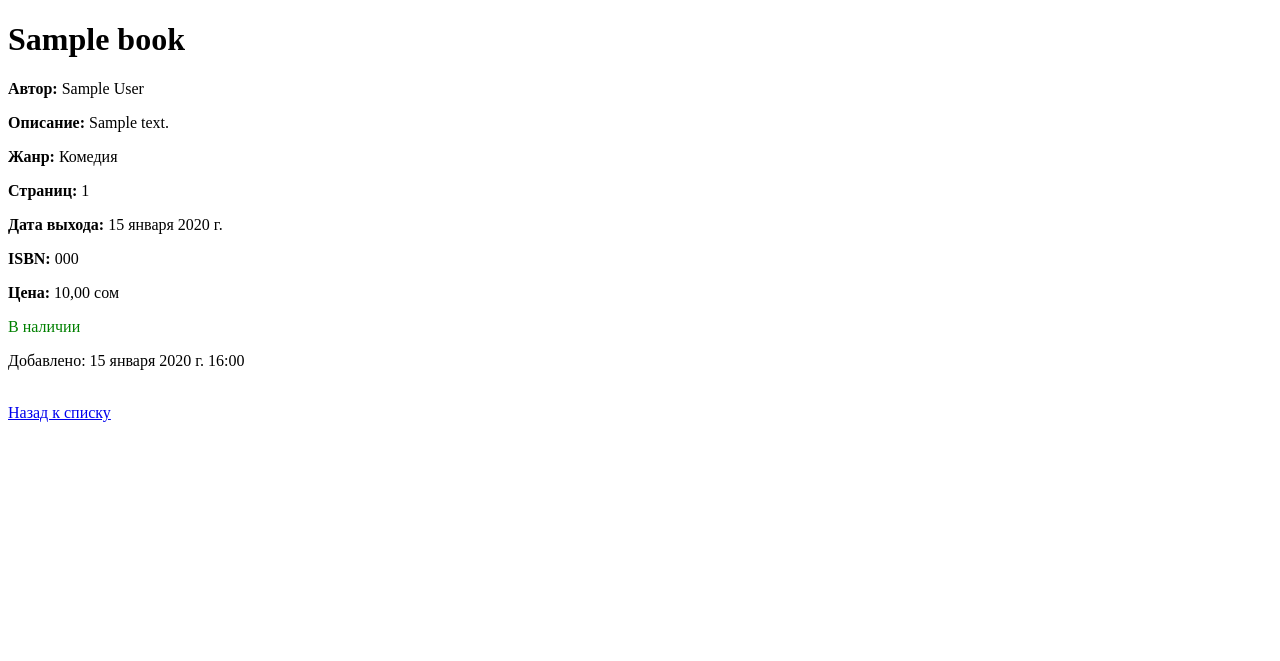
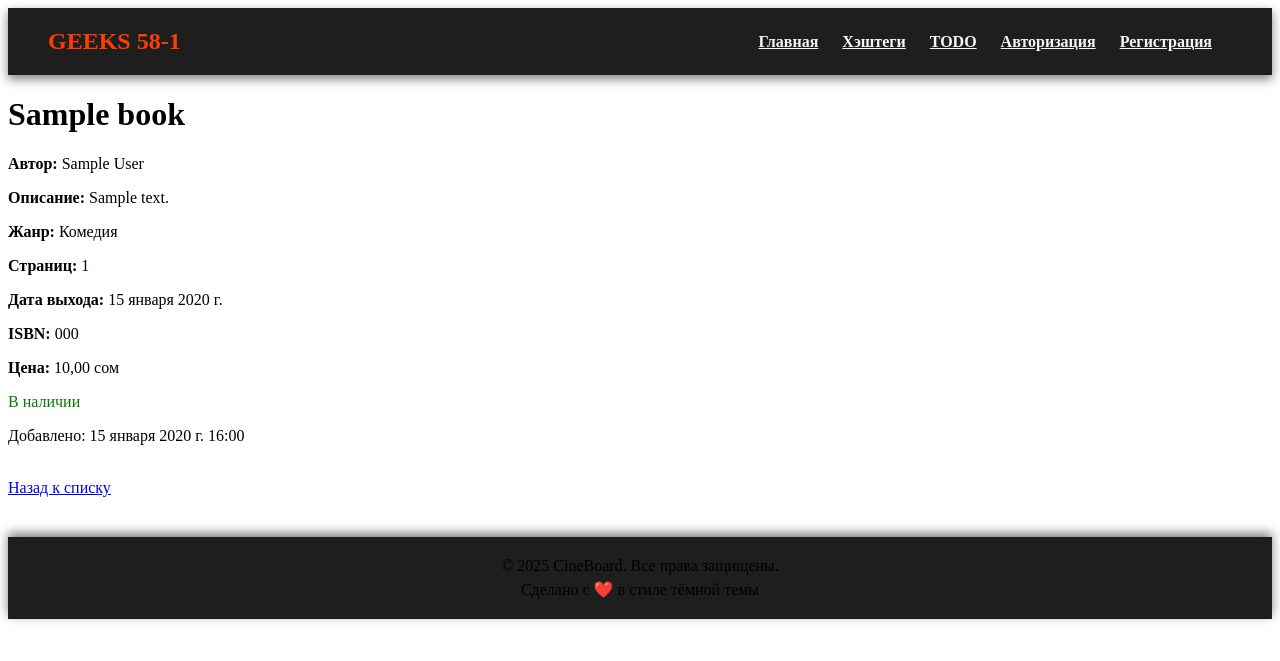
Before and after one commit to Almazbekov8/ThirdMonth, a Django app: page /book_list/1 in a window 1280 px wide. Shown: the top 661 px of the page. Run offline with Django 5.2, Linux system fonts and the light colour scheme; tables that the repository leaves empty hold one stand-in row (values such as "Sample post").

Commit message:
Подключил футер и хедер в бук детейл

```diff
--- a/templates/books/book_detail.html
+++ b/templates/books/book_detail.html
@@ -6,7 +6,7 @@
     <title>{{ book.title }}</title>
 </head>
 <body>
-
+    {% include 'header.html' %}
     <h1>{{ book.title }}</h1>
 
     <p><strong>Автор:</strong> {{ book.author }}</p>
@@ -27,6 +27,6 @@
 
     <br>
     <a href="/books/">Назад к списку</a>
-
+    {% include 'footer.html' %}
 </body>
 </html>
--- a/templates/footer.html
+++ b/templates/footer.html
@@ -0,0 +1,4 @@
+<footer style="background-color:#1e1e1e; padding:20px 40px; text-align:center; margin-top:40px; box-shadow:0 -4px 10px rgba(0,0,0,0.5);">
+   <p style="margin:0;">&copy; 2025 CineBoard. Все права защищены.</p>
+   <p style="margin:5px 0 0 0;">Сделано с ❤️ в стиле тёмной темы</p>
+</footer>
--- a/templates/header.html
+++ b/templates/header.html
@@ -0,0 +1,11 @@
+<!-- Header -->
+<header style="background-color:#1e1e1e; padding:20px 40px; box-shadow:0 4px 10px rgba(0,0,0,0.5); display:flex; justify-content:space-between; align-items:center;">
+   <h1 style="margin:0; font-size:24px; color:#ff3c00;">GEEKS 58-1</h1>
+   <nav>
+       <a href="/" style="color:#f5f5f5; margin-right:20px; font-weight:bold;">Главная</a>
+       <a href="#" style="color:#f5f5f5; margin-right:20px; font-weight:bold;">Хэштеги</a>
+       <a href="#" style="color:#f5f5f5; margin-right:20px; font-weight:bold;">TODO</a>
+       <a href="#" style="color:#f5f5f5; margin-right:20px; font-weight:bold;">Авторизация</a>
+       <a href="#" style="color:#f5f5f5; margin-right:20px; font-weight:bold;">Регистрация</a>
+   </nav>
+</header>
```
